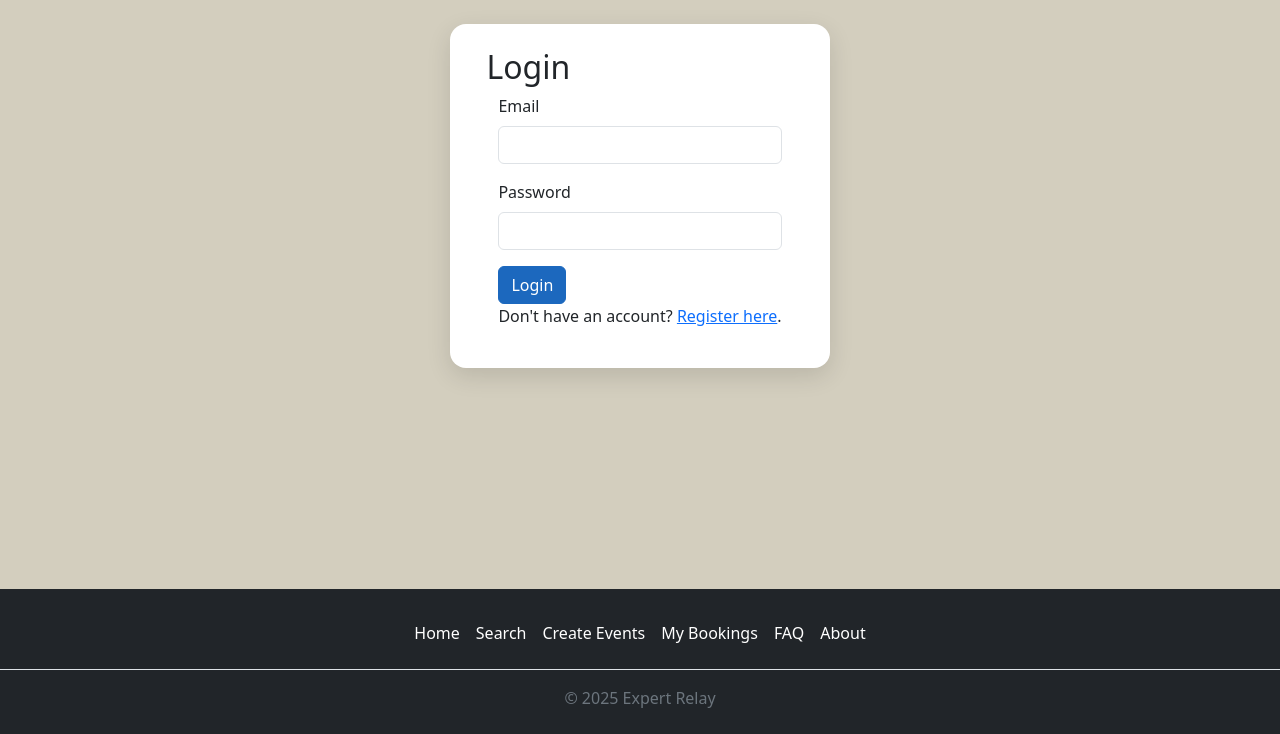
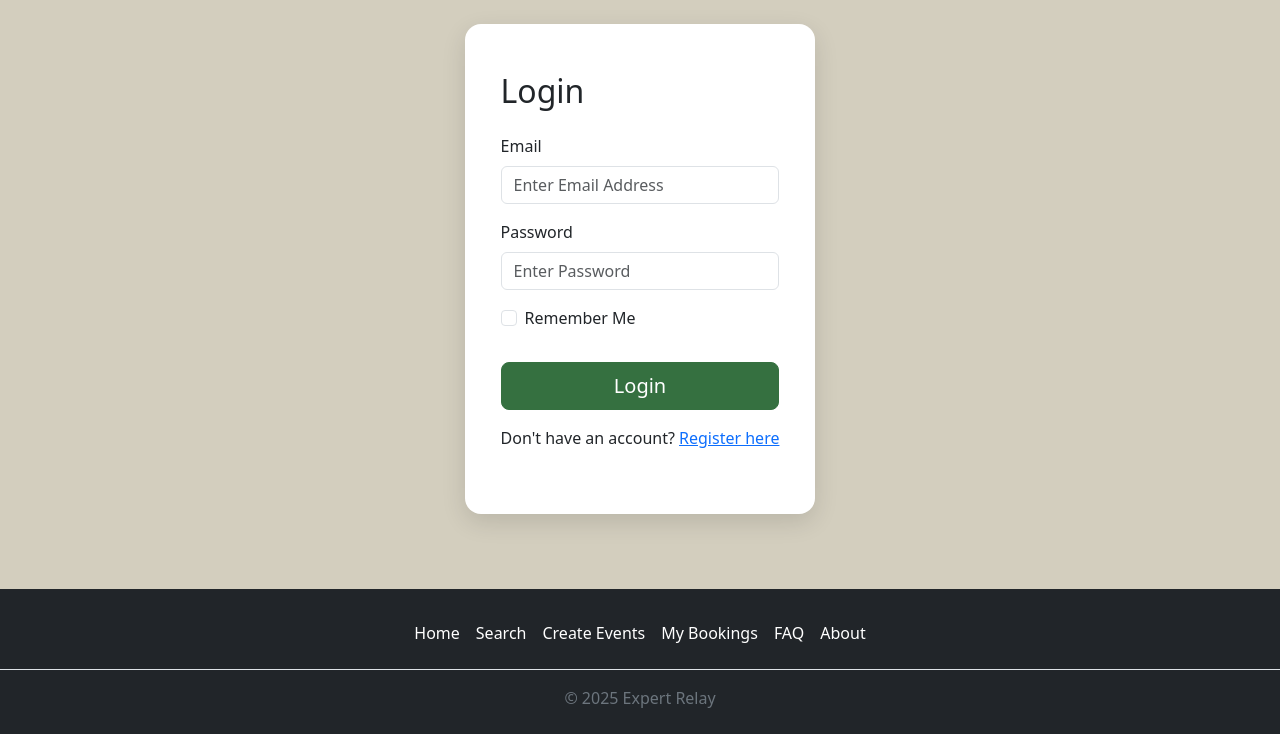
Before and after one commit to Doozie01/IAB207-G34-T2, a Flask app: page /login in a window 1280 px wide. Shown: the part 66-800 px from the top of the page. Run offline with Flask 3, Linux system fonts and the light colour scheme; some libraries are stand-ins or nearby versions.

Commit message:
Styling for Register and Login Pages

```diff
--- a/travel/auth.py
+++ b/travel/auth.py
@@ -32,33 +32,23 @@ def login():
             print(error)
             flash(error)
 
-    return render_template('user.html', form=loginForm, heading='Login')
+        pass
+    return render_template('user.html', form=loginForm, heading='Login', mode='login')
 
 @authbp.route('/register', methods=['GET', 'POST'])
 def register():
     registerForm = RegisterForm()
     if registerForm.validate_on_submit():
-
-        name = f"{registerForm.name.first_name.data} {registerForm.name.last_name.data}"
+        name = registerForm.name.data
         tel = registerForm.number.data
         pwd = registerForm.password.data
         email = registerForm.email.data
-        address = f"{registerForm.address.street.data}, {registerForm.address.city.data}, {registerForm.address.state.data} {registerForm.address.zip_code.data}"
+        address = registerForm.address.data
 
         existing_user = User.query.filter_by(emailid=email).first()
         if existing_user:
             flash('Email already registered. Please log in.')
             return redirect(url_for('auth.login'))
-
-        pwd_hash = generate_password_hash(pwd)
-        new_user = User(name=name, password_hash=pwd_hash, emailid=email, phone=tel, address=address)
-    form = RegisterForm()
-    if form.validate_on_submit():
-        name = form.name.data
-        tel = form.number.data
-        pwd = form.password.data
-        email = form.email.data
-        address = form.address.data
 
         pwd_hash = generate_password_hash(pwd)
         new_user = User(
@@ -75,11 +65,12 @@ def register():
         return redirect(url_for('auth.login'))
 
     # Debug in terminal
-    if request.method == 'POST' and not form.validate():
-        print('Register errors:', form.errors)
+    if request.method == 'POST' and not registerForm.validate():
+        print('Register errors:', registerForm.errors)
         flash('Please fix the errors below.', 'error')
 
-    return render_template('register.html', form=form, heading='Create an Account')
+        pass
+    return render_template('user.html', form=registerForm, heading='Create an Account', mode='register')
 
 
 @authbp.route("/logout")
--- a/travel/forms.py
+++ b/travel/forms.py
@@ -1,7 +1,5 @@
 from flask_wtf import FlaskForm
-from wtforms.fields import TextAreaField, SubmitField, StringField, PasswordField, EmailField, TelField, FormField, SelectField, IntegerField
-from wtforms.validators import InputRequired, Email, EqualTo, Length, NumberRange
-from wtforms.fields import (TextAreaField, SubmitField, StringField, PasswordField, EmailField,TelField, FormField, SelectField, IntegerField)
+from wtforms.fields import TextAreaField, SubmitField, StringField, PasswordField, EmailField, TelField, FormField, SelectField, IntegerField, BooleanField
 from wtforms.validators import InputRequired, Email, EqualTo, Length, NumberRange
 
 # ----- Subforms (CSRF disabled) ----- #
@@ -25,17 +23,8 @@ class AddressForm(FlaskForm):
 class LoginForm(FlaskForm):
     email = EmailField("Email", validators=[InputRequired('Enter Email')])
     password = PasswordField("Password", validators=[InputRequired('Enter Password')])
+    remember = BooleanField('Remember Me')
     submit = SubmitField("Login")
-
-class NameForm(FlaskForm):
-    first_name = StringField("First Name", validators=[InputRequired()])
-    last_name = StringField("Last Name", validators=[InputRequired()])
-
-class AddressForm(FlaskForm):
-    street = StringField("Address Line", validators=[InputRequired()])
-    city =  StringField("City", validators=[InputRequired()])
-    state = SelectField("State", choices=[('QLD'), ('NSW'), ('VIC'), ('WA'), ('SA'), ('NT'), ('ACT'), ('TAS')], validators=[InputRequired()])
-    zip_code = IntegerField("Zip Code", validators=[InputRequired(), NumberRange(min=200, max=9999, message="Please enter a real zip code")])
 
 class RegisterForm(FlaskForm):
     name    = FormField(NameForm)   # NameForm (no CSRF)
--- a/travel/templates/base.html
+++ b/travel/templates/base.html
@@ -51,9 +51,9 @@
             </button>
             {% if current_user.is_authenticated %}
             <ul class="dropdown-menu dropdown-menu-end">
-              <li><a class="dropdown-item" href="#">My Profile</a></li>
-              <li><a class="dropdown-item" href="#">Create Event</a></li>
-              <li><a class="dropdown-item" href="#">Log Out</a></li>
+              <li><a class="dropdown-item" href="{{ url_for('main.bookings') }}">My Profile</a></li>
+              <li><a class="dropdown-item" href="{{ url_for('main.create_event') }}">Create Event</a></li>
+              <li><a class="dropdown-item" href="{{ url_for('auth.logout') }}">Log Out</a></li>
             </ul>
             {% else %}
             <ul class="dropdown-menu dropdown-menu-end">
--- a/travel/templates/user.html
+++ b/travel/templates/user.html
@@ -1,41 +1,141 @@
-{% extends "base.html" %}
+{% extends 'base.html' %}
+{% block content %}
 
-{% from 'bootstrap5/form.html' import render_form %}
+<main class="exr-shell">
+    <div class="container py-4">
 
-{% block content %}
-<main class="exr-shell">
-    <div class="container-fluid">
-        <div class="page-header">
-            <h2>{{heading}}</h2>
+        <!-- Flash messages (optional) -->
+        {% with msgs = get_flashed_messages(with_categories=true) %}
+        {% if msgs %}
+        {% for cat, msg in msgs %}
+        <div class="alert alert-{{ 'danger' if cat=='error' else cat }} alert-dismissible fade show" role="alert">
+            {{ msg }}
+            <button type="button" class="btn-close" data-bs-dismiss="alert" aria-label="Close"></button>
         </div>
+        {% endfor %}
+        {% endif %}
+        {% endwith %}
 
-        {% with messages = get_flashed_messages() %}
-        {% if messages %}
-        <div class="container-fluid">
-            <div class="row mt-3 mb-3">
-                <div class="col-md-12">
-                    {% for message in messages %}
-                    <div class="alert alert-info">{{message}}</div>
-                    {% endfor %}
+        <!-- Header -->
+        {% if mode == 'register' %}
+            <h2 class="mb-4">Create Your Account</h2>
+        {% else %}
+            <h2 class="mb-4">Login</h2>
+        {% endif %}
+
+        <!-- Register Form-->
+        {% if mode == 'register' %}
+        <form method="POST" action="{{ url_for('auth.register') }}" novalidate>
+            {{ form.hidden_tag() }}
+
+            <!-- Name (FormField: NameForm (NO CSRF)) -->
+            <div class="row g-3">
+                <div class="col-md-6">
+                    {{ form.name.first_name.label(class="form-label") }}
+                    {{ form.name.first_name(class="form-control", placeholder="First name") }}
+                    {% for e in form.name.first_name.errors %}<div class="text-danger small">{{ e }}</div>{% endfor %}
+                </div>
+                <div class="col-md-6">
+                    {{ form.name.last_name.label(class="form-label") }}
+                    {{ form.name.last_name(class="form-control", placeholder="Last name") }}
+                    {% for e in form.name.last_name.errors %}<div class="text-danger small">{{ e }}</div>{% endfor %}
                 </div>
             </div>
-            {% endif %}
-            {% endwith %}
 
-            <div class="container">
-                {{render_form(form)}}
+            <!-- Email -->
+            <div class="mt-3">
+                {{ form.email.label(class="form-label") }}
+                {{ form.email(class="form-control", placeholder="name@example.com") }}
+                {% for e in form.email.errors %}<div class="text-danger small">{{ e }}</div>{% endfor %}
             </div>
 
-            {% if heading|lower == 'login' %}
-            <div class="container">
-                <p>Don't have an account? <a href="{{ url_for('auth.register') }}">Register here</a>.</p>
+            <!-- Phone -->
+            <div class="mt-3">
+                {{ form.number.label(class="form-label") }}
+                {{ form.number(class="form-control", placeholder="0412 345 678") }}
+                {% for e in form.number.errors %}<div class="text-danger small">{{ e }}</div>{% endfor %}
             </div>
-            {% else %}
-            <div class="container">
-                <p>Already have an account? <a href="{{ url_for('auth.login') }}">Login here</a></p>
+
+            <!-- Address (FormField: AddressForm (NO CSRF)) -->
+            <div class="mt-3">
+                {{ form.address.street.label(class="form-label") }}
+                {{ form.address.street(class="form-control", placeholder="Address line") }}
+                {% for e in form.address.street.errors %}<div class="text-danger small">{{ e }}</div>{% endfor %}
             </div>
-            {% endif %}
+            <div class="row g-3 mt-0">
+                <div class="col-md-6">
+                    {{ form.address.city.label(class="form-label") }}
+                    {{ form.address.city(class="form-control") }}
+                    {% for e in form.address.city.errors %}<div class="text-danger small">{{ e }}</div>{% endfor %}
+                </div>
+                <div class="col-md-3">
+                    {{ form.address.state.label(class="form-label") }}
+                    {{ form.address.state(class="form-select") }}
+                    {% for e in form.address.state.errors %}<div class="text-danger small">{{ e }}</div>{% endfor %}
+                </div>
+                <div class="col-md-3">
+                    {{ form.address.zip_code.label(class="form-label") }}
+                    {{ form.address.zip_code(class="form-control") }}
+                    {% for e in form.address.zip_code.errors %}<div class="text-danger small">{{ e }}</div>{% endfor %}
+                </div>
+            </div>
 
-        </div>
+            <!-- Passwords -->
+            <div class="mt-3">
+                {{ form.password.label(class="form-label") }}
+                {{ form.password(class="form-control") }}
+                {% for e in form.password.errors %}<div class="text-danger small">{{ e }}</div>{% endfor %}
+            </div>
+            <div class="mt-3">
+                {{ form.confirm.label(class="form-label") }}
+                {{ form.confirm(class="form-control") }}
+                {% for e in form.confirm.errors %}<div class="text-danger small">{{ e }}</div>{% endfor %}
+            </div>
+
+            <div class="d-grid mt-4">
+                {{ form.submit(class="btn btn-success btn-lg") }}
+            </div>
+
+            <p class="mt-3">Already have an account?
+                <a href="{{ url_for('auth.login') }}">Login here</a>
+            </p>
+        </form>
+
+        <!-- Login Form -->
+        {% else %}
+        <form method="POST" action="{{ url_for('auth.login') }}" novalidate>
+            {{ form.hidden_tag() }}
+
+            <!-- Email -->
+             <div class="mt-3">
+                {{ form.email.label(class="form-label") }}
+                {{ form.email(class="form-control", placeholder="Enter Email Address") }}
+                {% for e in form.email.errors %}<div class="text-danger small">{{ e }}</div>{% endfor %}
+            </div>
+
+            <!-- Passwords -->
+             <div class="mt-3">
+                {{ form.password.label(class="form-label") }}
+                {{ form.password(class="form-control", placeholder="Enter Password") }}
+                {% for e in form.password.errors %}<div class="text-danger small">{{ e }}</div>{% endfor %}
+            </div>
+
+            <!-- Remember Me -->
+             <div class="form-check mt-3">
+                {{ form.remember.label(class="form-label") }}
+                {{ form.remember(class="form-check-input") }}
+             </div>
+
+             <div class="d-grid mt-4">
+                {{ form.submit(class="btn btn-success btn-lg") }}
+            </div>
+
+            <p class="mt-3">Don't have an account?
+                <a href="{{ url_for('auth.register') }}">Register here</a>
+            </p>
+        </form>
+        {% endif %}
+    </div>
 </main>
+
 {% endblock %}
```
Also changed, not shown: travel/views.py (+2 -8 lines), instance/traveldb.sqlite, 1 other file.
